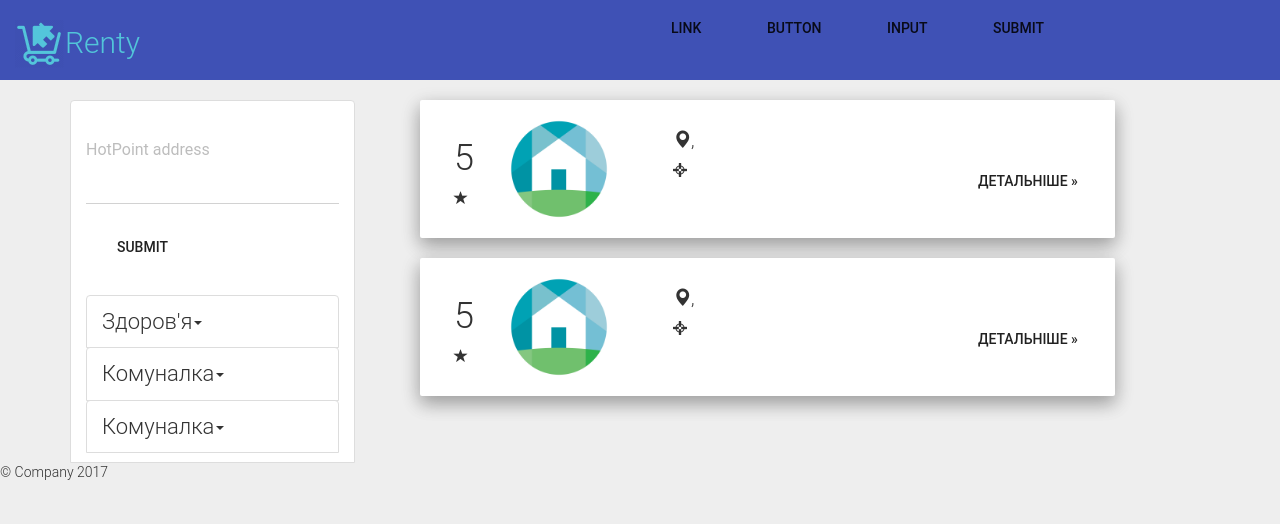
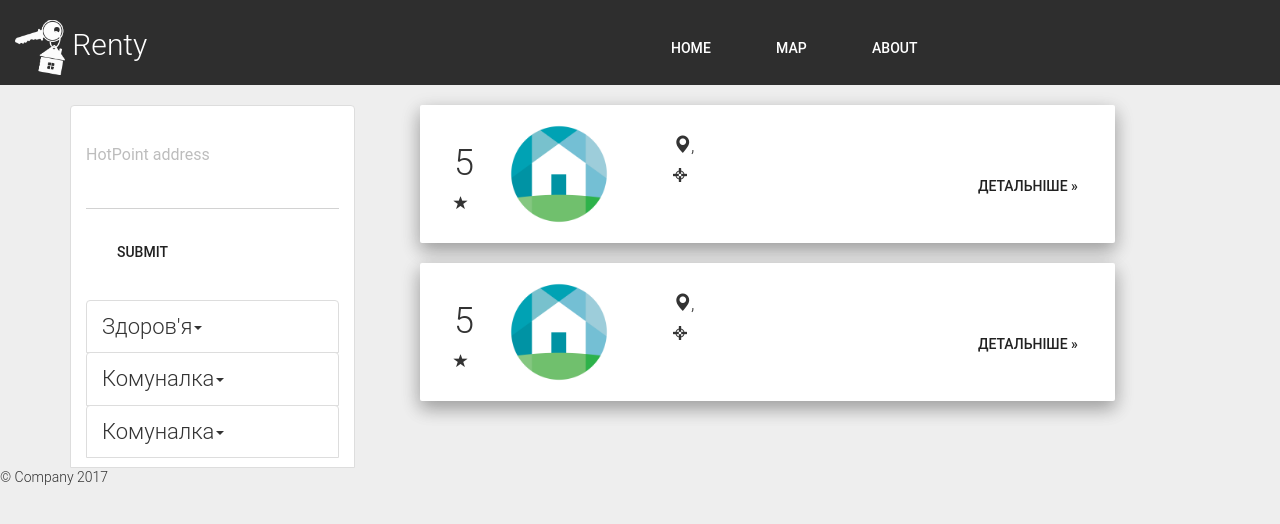
Before and after one commit to RentyDev/renty, a plain HTML site: page index.html in a window 1280 px wide. Drawn offline with nearby package versions, Linux system fonts and the light colour scheme.

Commit message:
header+dropdown

```diff
--- a/index.html
+++ b/index.html
@@ -36,19 +36,20 @@
 <body ng-app="renty-ui">
 
     <header>
-        <nav class="navbar navbar-toggleable-md navbar-inverse fixed-top bg-inverse">
+        <nav class="navbar navbar-toggleable-md navbar-inverse fixed-top bg-inverse" style="background: #2E2E2E;">
 
             <div class="col-md-6">
-                <h2 style="color: #52c5d9;"><img src="img/homebuy.png">Renty</h2>
+                <h2><img src="img/logorenty.png"> Renty</h2>
             </div>
 
-            <a class="btn btn-default" href="#" role="button">Link</a>
-            <button class="btn btn-default" type="submit">Button</button>
-            <input class="btn btn-default" type="button" value="Input">
-            <input class="btn btn-default" type="submit" value="Submit">
-
+            <div style="margin-top: 20px;">
+              <a class="btn btn-default" href="#" role="button" style="color: #fff;">Home</a>
+              <a class="btn btn-default" href="#" role="button" style="color: #fff;">Map</a>
+              <a class="btn btn-default" href="#" role="button" style="color: #fff;">About</a>
+            </div>
         </nav>
     </header>
+
 
     <!--
     <div class="container">
@@ -117,24 +118,13 @@
 
             <div data-toggle="collapse" data-target="#demo" style="font-size: 22px;" class="list-group-item">Здоров'я<i class="caret"></i> </div>
             <div class="collapse" id="demo">
->>>>>>> origin/master
                 <div>
                         <input type="range" id="myRange" min="0" max="5"  value="5" step="1" style="width: 50%;">
-<<<<<<< HEAD
-                        <span></span>Наявність ліфту
-=======
                         <span></span>Аптека
-
->>>>>>> origin/master
                 </div>
                 <div>
                         <input type="range" id="myRange" min="0" max="5"  value="5" step="1" style="width: 50%;">
-<<<<<<< HEAD
-                        <span></span>Відсутність шкідників
-=======
                         <span></span>Лікарня
-
->>>>>>> origin/master
                 </div>
 
 
```
